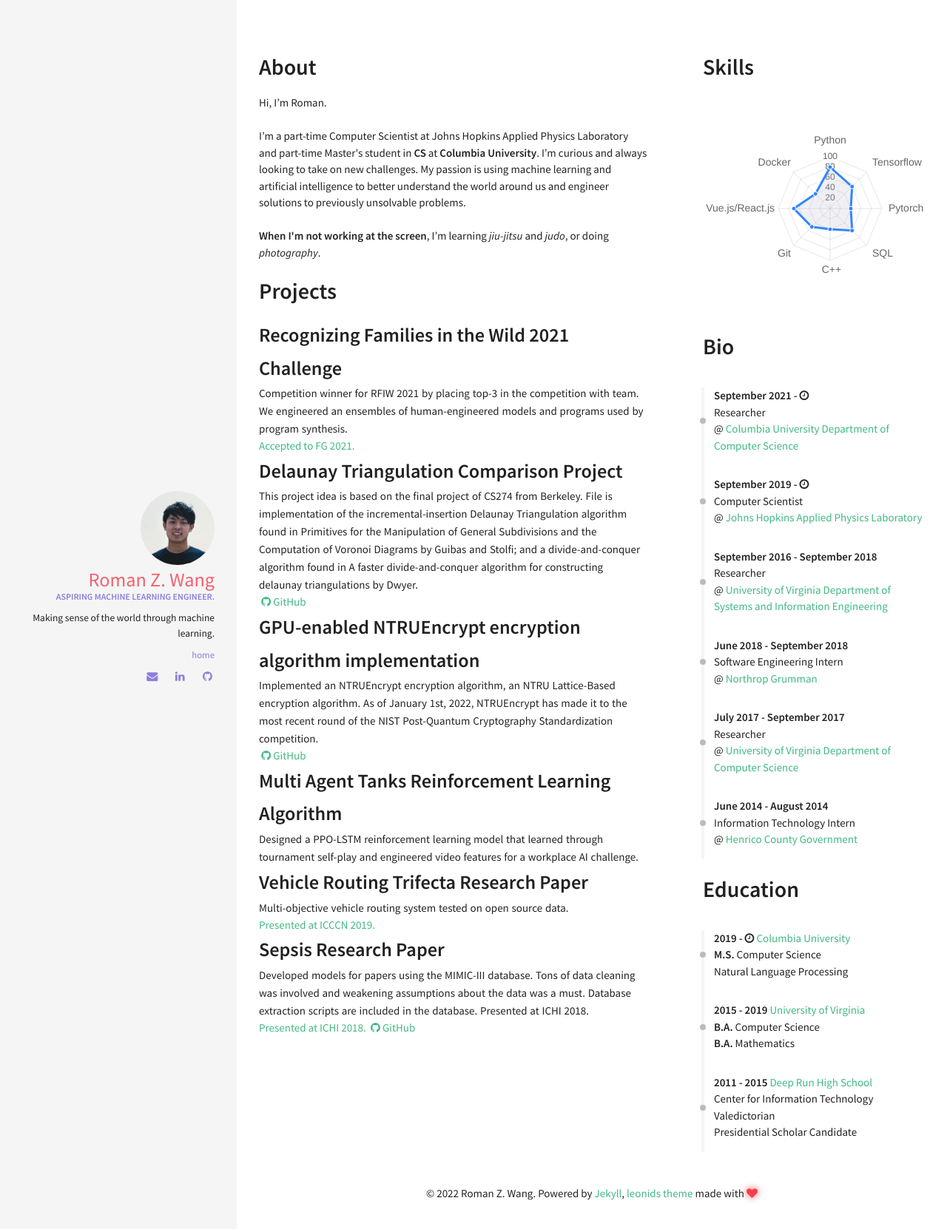
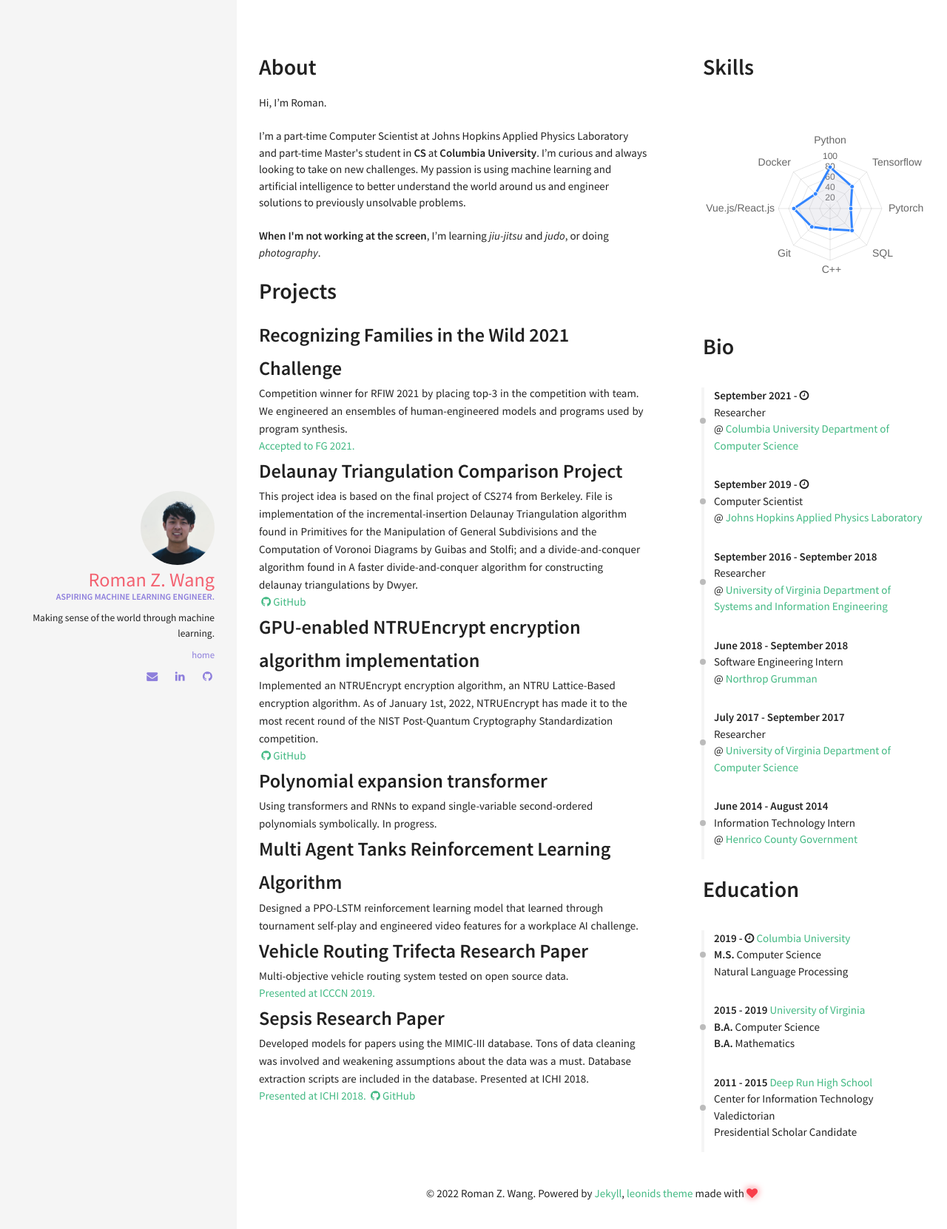
Before and after one commit to RomanZWang/romanzwang.github.io, a Jekyll site: the page built from index.html, in a window 1280 px wide. Shown: the top 1662 px of the page at 74% size. Built offline with Jekyll 4.4.1, drawn with Linux system fonts in a browser that asks for light colours; nearby versions of some CDN libraries.

Commit message:
add transformer math project

```diff
--- a/_data/index/projects.yml
+++ b/_data/index/projects.yml
@@ -11,6 +11,9 @@
 - name: GPU-enabled NTRUEncrypt encryption algorithm implementation
   descr: "Implemented an NTRUEncrypt encryption algorithm, an NTRU Lattice-Based encryption algorithm. As of January 1st, 2022, NTRUEncrypt has made it to the most recent round of the NIST Post-Quantum Cryptography Standardization competition."
   github: https://github.com/RomanZWang/NTRU
+
+- name: Polynomial expansion transformer
+  descr: "Using transformers and RNNs to expand single-variable second-ordered polynomials symbolically. In progress."
 
 - name: Multi Agent Tanks Reinforcement Learning Algorithm
   descr: "Designed a PPO-LSTM reinforcement learning model that learned through tournament self-play and engineered video features for a workplace AI challenge."
```
